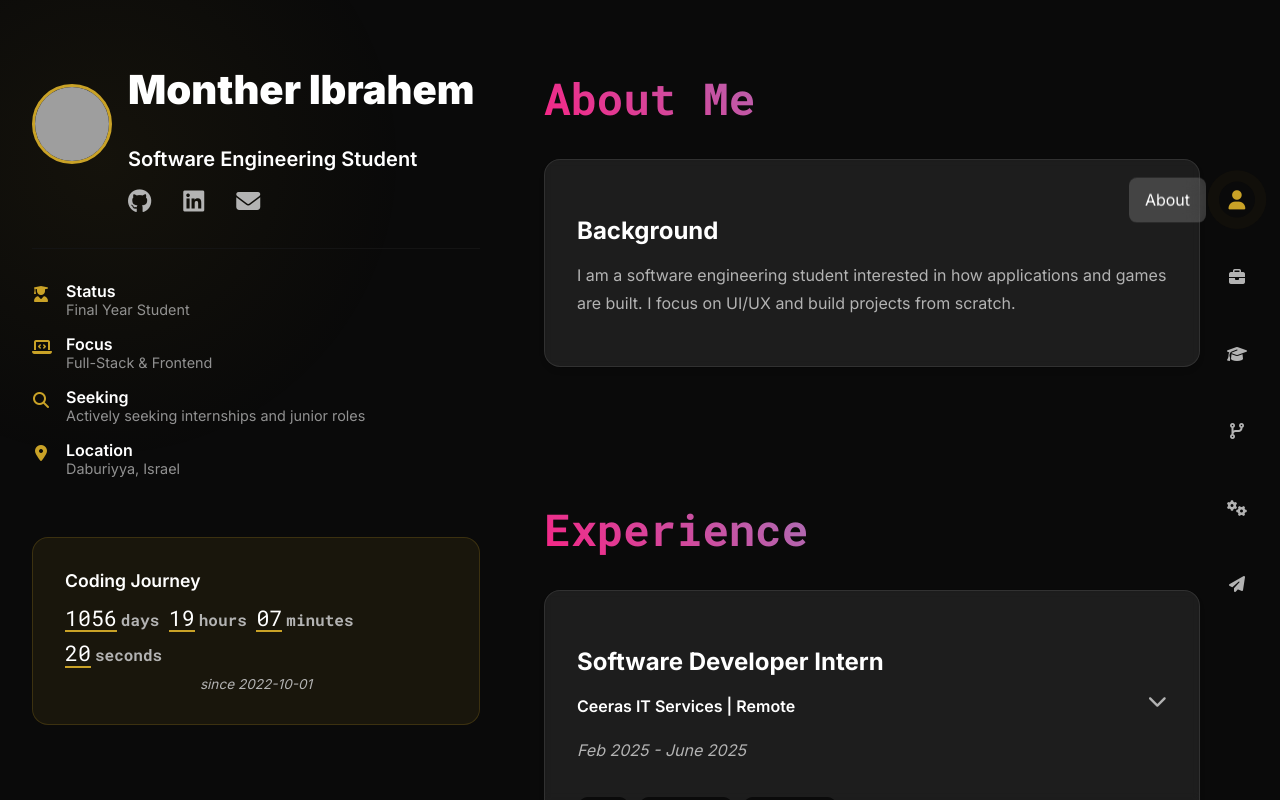
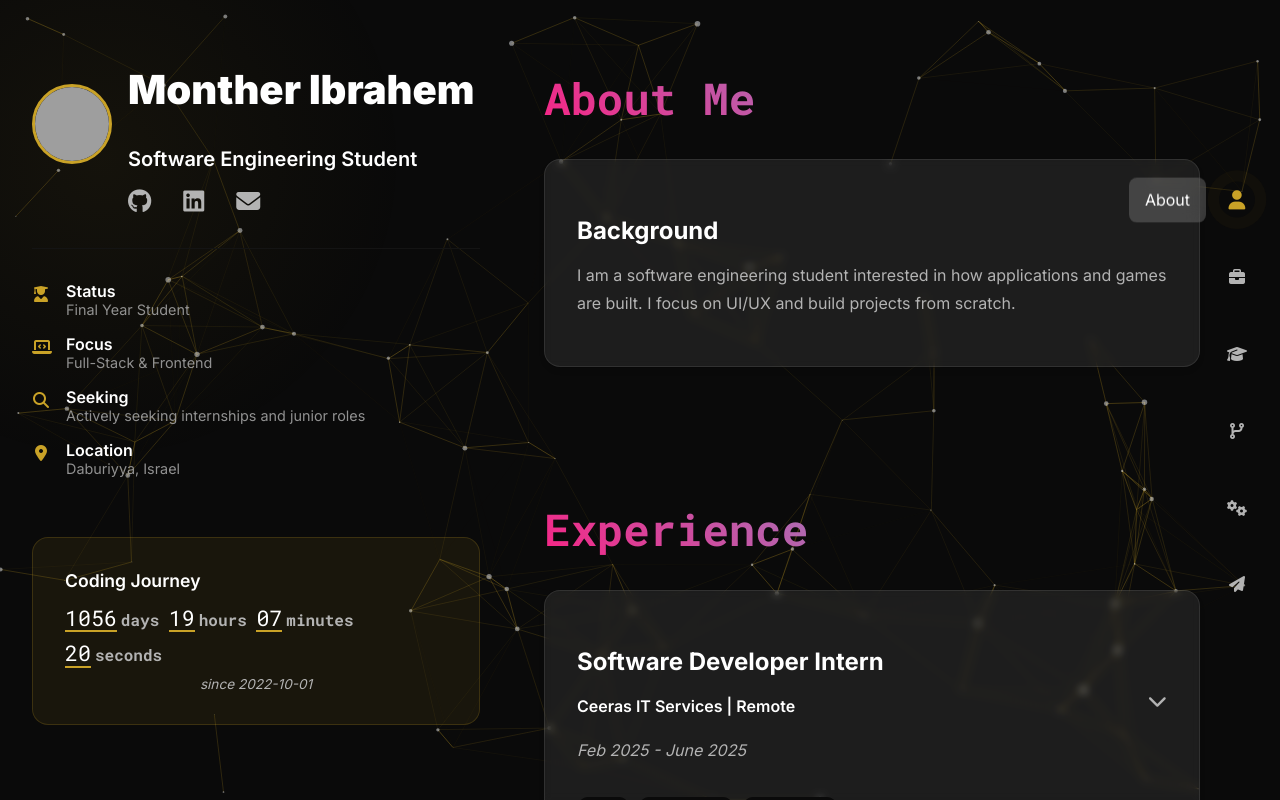
Before and after one commit to MontherIB-SWE/MontherIB-SWE.github.io, a plain HTML site: page index.html in a window 1280 px wide. Drawn offline with nearby package versions, Linux system fonts and the light colour scheme; grey boxes are pictures that could not be loaded; animation ran at ten frames a second.

Commit message:
background brought back

```diff
--- a/index.html
+++ b/index.html
@@ -1604,6 +1604,75 @@
                     });
                 });
             }
+
+            // --- Particles.js Background ---
+            particlesJS('particles-js', {
+                "particles": {
+                    "number": {
+                        "value": 80,
+                        "density": {
+                            "enable": true,
+                            "value_area": 800
+                        }
+                    },
+                    "color": {
+                        "value": "#E5E7EB"
+                    },
+                    "shape": {
+                        "type": "circle",
+                    },
+                    "opacity": {
+                        "value": 0.5,
+                        "random": false,
+                    },
+                    "size": {
+                        "value": 3,
+                        "random": true,
+                    },
+                    "line_linked": {
+                        "enable": true,
+                        "distance": 150,
+                        "color": "#C9A227",
+                        "opacity": 0.4,
+                        "width": 1
+                    },
+                    "move": {
+                        "enable": true,
+                        "speed": 2,
+                        "direction": "none",
+                        "random": false,
+                        "straight": false,
+                        "out_mode": "out",
+                        "bounce": false,
+                    }
+                },
+                "interactivity": {
+                    "detect_on": "canvas",
+                    "events": {
+                        "onhover": {
+                            "enable": true,
+                            "mode": "grab"
+                        },
+                        "onclick": {
+                            "enable": true,
+                            "mode": "push"
+                        },
+                        "resize": true
+                    },
+                    "modes": {
+                        "grab": {
+                            "distance": 140,
+                            "line_linked": {
+                                "opacity": 1
+                            }
+                        },
+                        "push": {
+                            "particles_nb": 4
+                        }
+                    }
+                },
+                "retina_detect": true
+            });
         });
     </script>
 </body>
```
